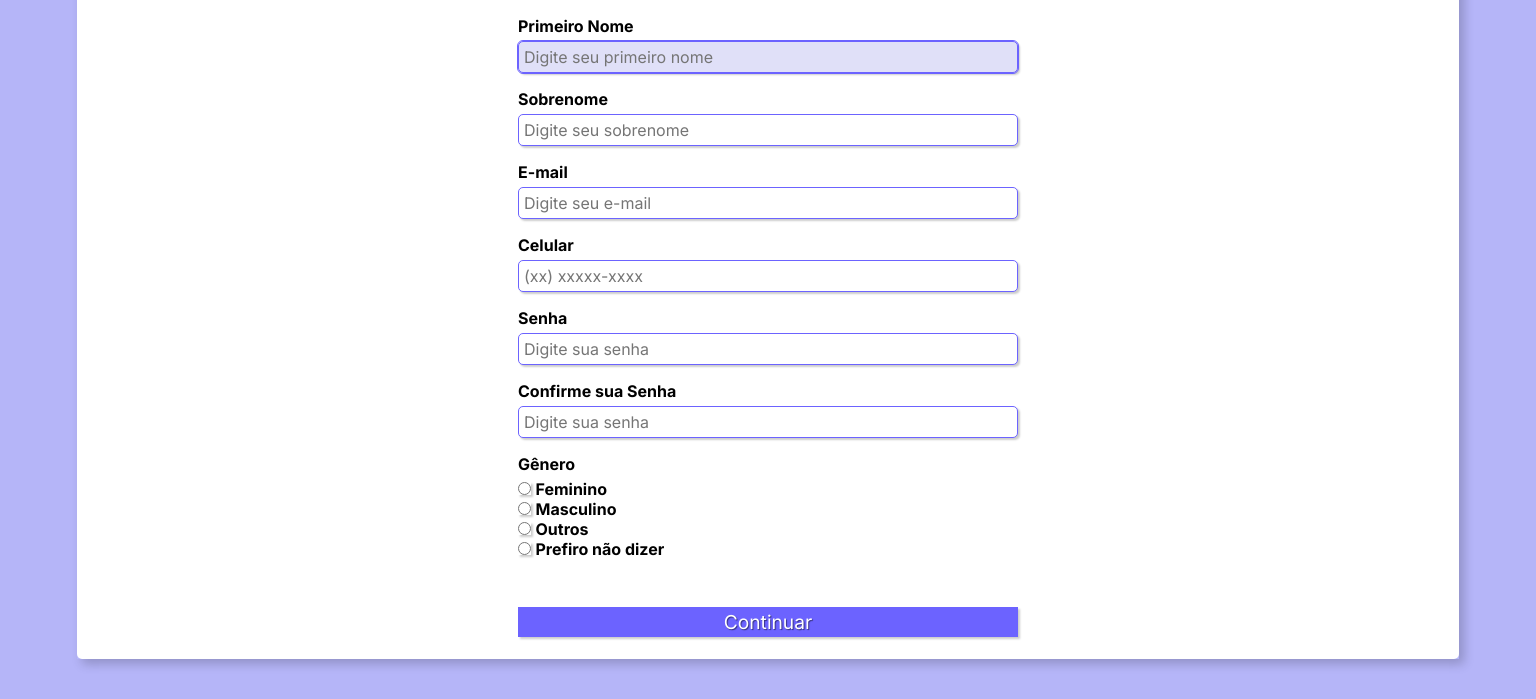
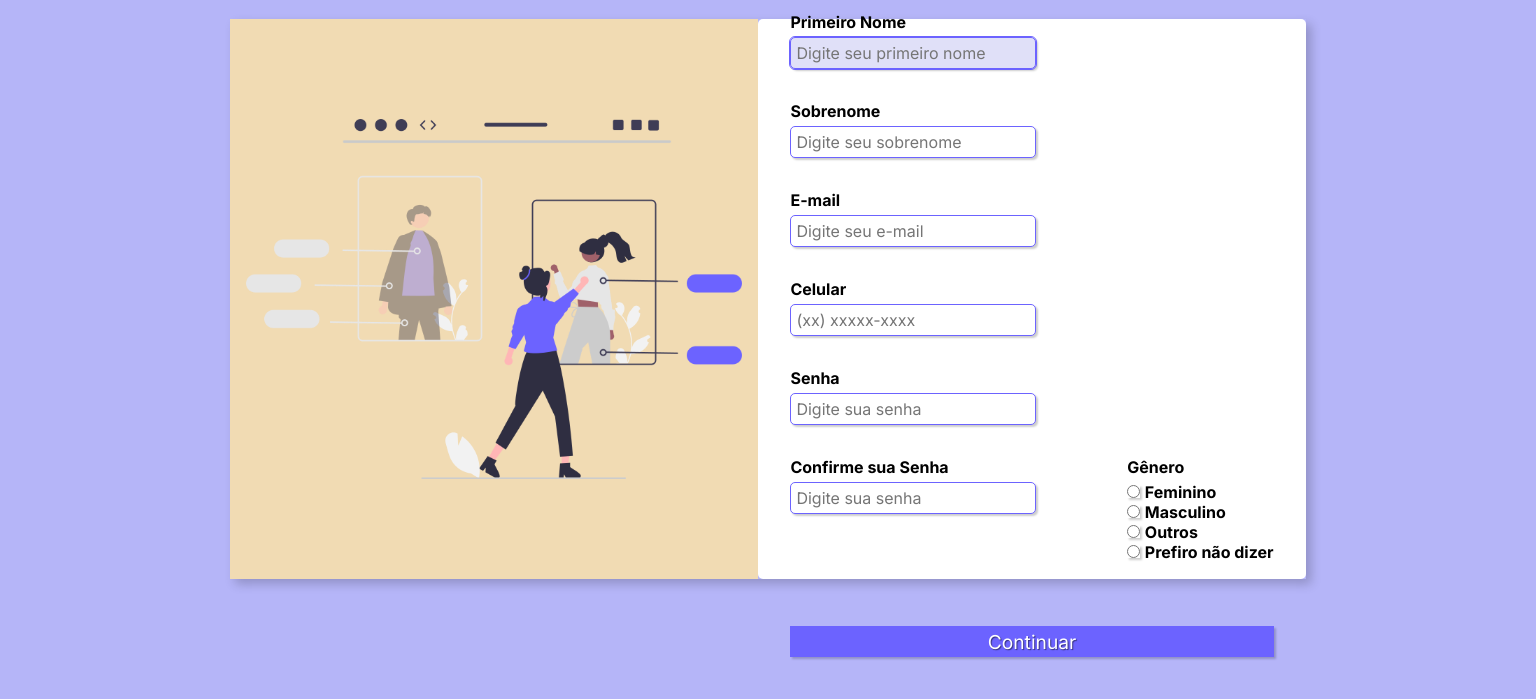
Before and after one commit to gueroso1/tela-formularios, a plain HTML site: page formulario3/index.html in a window 1536 px wide. Shown: the part 101-800 px from the top of the page. Drawn offline with Linux system fonts and the light colour scheme.

Commit message:
formulario3 responsivo

```diff
--- a/formulario3/index.html
+++ b/formulario3/index.html
@@ -51,8 +51,8 @@
                     <input type="password" name="csenha" id="csenha" required placeholder="Digite sua senha" autocomplete="new-password" minlength="5" maxlength="20">
                 </div>
 
-                <div class="campo">
-                    <label>Gênero</label>
+                <div class="campo" id="campo-genero">
+                    <label id="genero">Gênero</label>
 
                     <div>
                         <input type="radio" name="genero" id="feminino">
--- a/formulario3/style.css
+++ b/formulario3/style.css
@@ -53,6 +53,7 @@ form {
     display: flex;
     justify-content: space-between;
     width: 100%;
+    max-width: 500px;
     margin-bottom: 2rem;
 }
 
@@ -114,7 +115,8 @@ form {
 
 .campo input:focus {
     outline: 1px solid #6c63ff;
-    background-color: #e0e0f8;;
+    background-color: #e0e0f8;
+    ;
 }
 
 /* botão */
@@ -138,3 +140,55 @@ form {
     box-shadow: inset 2px 2px 2px rgba(0, 0, 0, .2);
     text-shadow: none;
 }
+
+@media screen and (min-width: 800px) {
+    /* container */
+
+    main {
+        width: 70%;
+        height: 70vh;
+        display: flex;
+        box-shadow: 5px 5px 10px rgba(0, 0, 0, .2);
+    }
+
+    /* cabeçalho do formulario */
+
+    .cadastro-header {
+        margin-bottom: 3rem;
+    }
+
+    /* formulario principal */
+
+    .form-box {
+        display: flex;
+        flex-wrap: wrap;
+        justify-content: space-between;
+    }
+
+    .campo {
+        margin-bottom: 2rem;
+    }
+}
+
+@media screen and (min-width: 1300px) {
+    /* imagem */
+    .img-box {
+        width: 50%;
+        background-color: #fde3a7d7;
+        display: flex;
+        align-items: center;
+        justify-content: center;
+        padding: 1rem;
+    }
+
+    .img-box img {
+        display: block;
+        width: 31rem;
+    }
+
+    /* formulario */
+
+    form {
+        width: 50%;
+    }
+}
```
